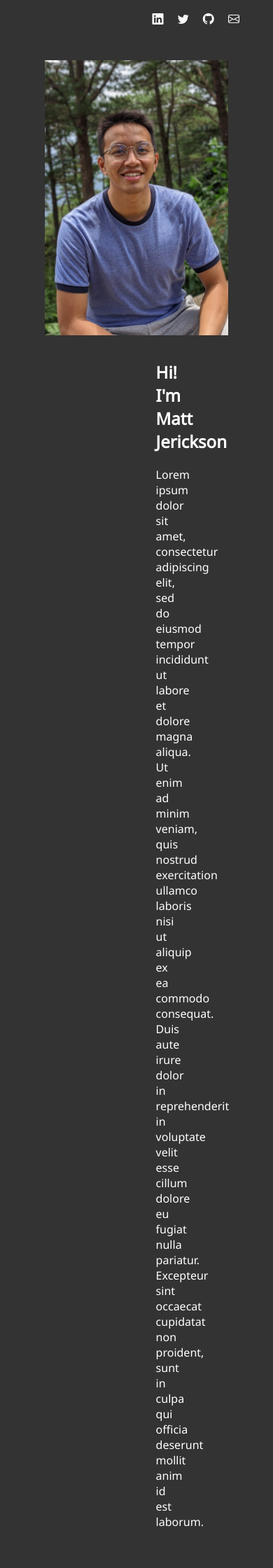
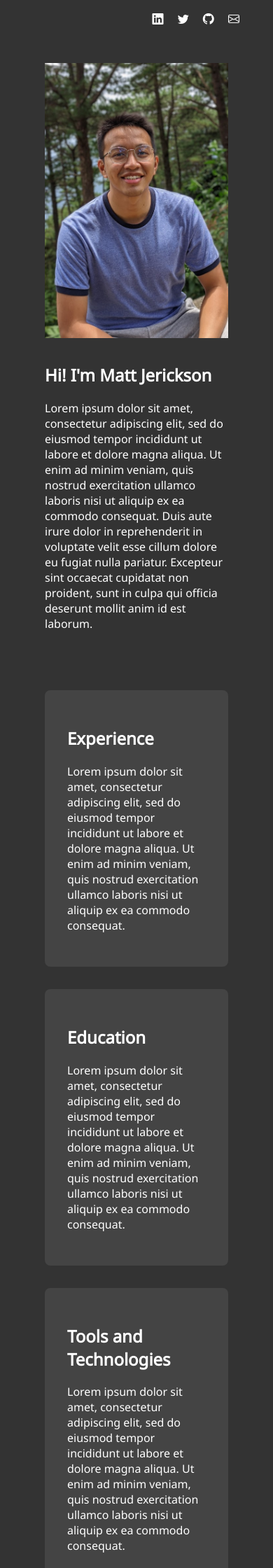
Before and after one commit to mattjerickson/dev-site, a Jekyll site: the page built from index.markdown, in a window 390 px wide. Shown: the top 2240 px of the page at 70% size. Built offline with Jekyll 4.4.1, drawn with Linux system fonts in a browser that asks for light colours.

Commit message:
Update style.css

```diff
--- a/assets/css/style.css
+++ b/assets/css/style.css
@@ -94,6 +94,7 @@ footer {
 }
 
 @media (max-width: 480px) {
+
     .card {
         width: 100%;
     }
@@ -111,6 +112,8 @@ footer {
     }
 
     .intro .summary {
-        margin-left: 0;
+        width: 100%; /* Set the width to 100% on mobile */
+        padding-left: 0; /* Remove the padding-left for mobile */
+        padding-right: 0; /* Remove the padding-right for mobile */
     }
 }
```
